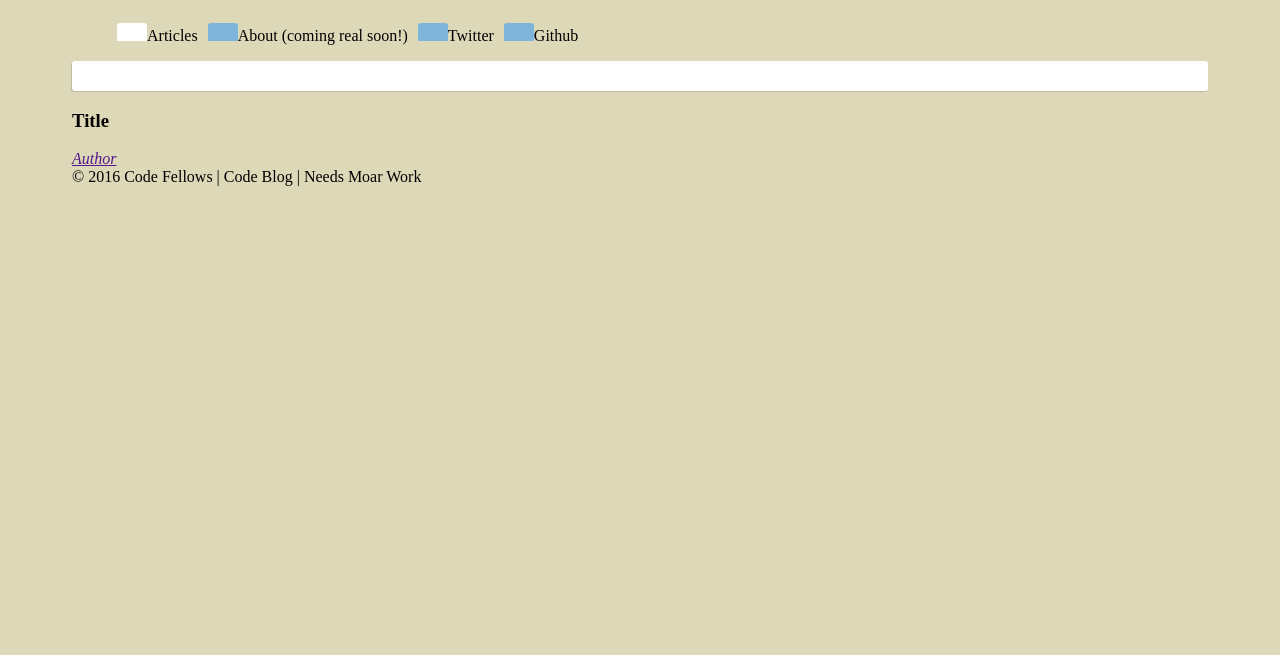
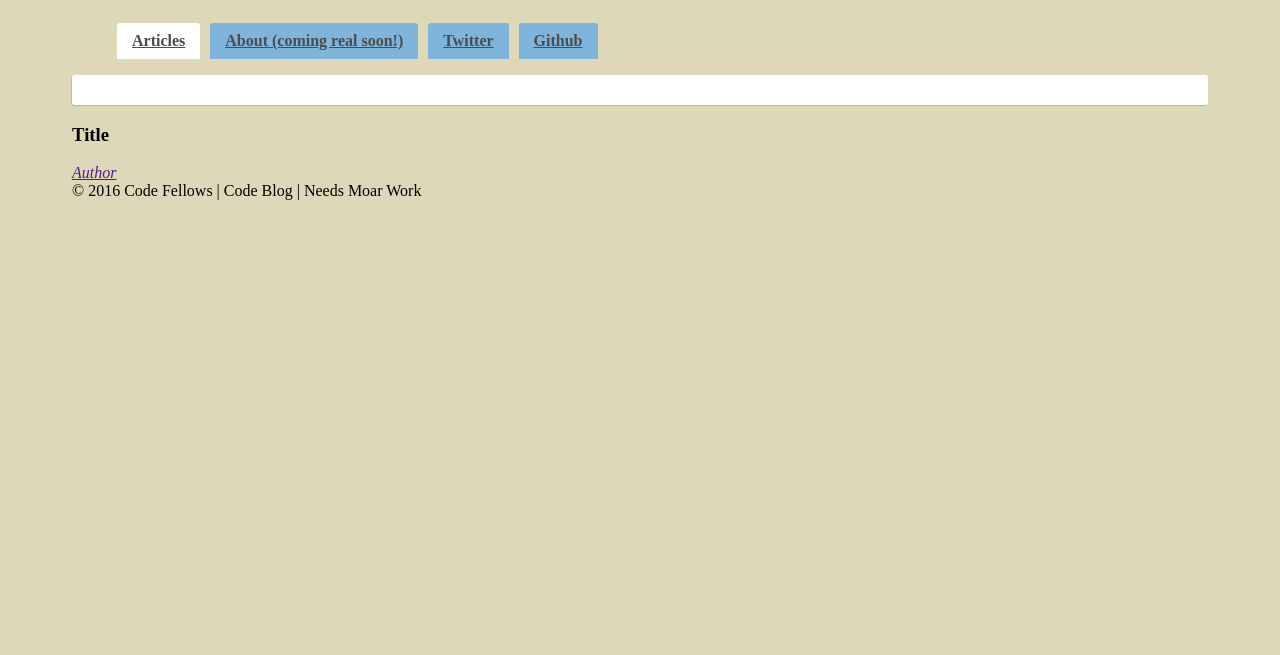
Before and after one commit to apalm112/code-blog, a plain HTML site: page index.html in a window 1280 px wide. Shown: the part 145-800 px from the top of the page. Drawn offline with nearby package versions, Linux system fonts and the light colour scheme.

Commit message:
Added a link for normalize style, more work on the nav tabs.

```diff
--- a/index.html
+++ b/index.html
@@ -18,10 +18,10 @@
             <div class="tabs">
                 <div id="info">
                 <ul class="tab-links">
-                    <li class="active"><a href="#tab-1"></a>Articles</li>
-                    <li><a href="#tab-4"></a>About (coming real soon!)</li>
-                    <li><a href="https://twitter.com/LawrenceHemphil"></a>Twitter</li>
-                    <li><a href="https://github.com/apalm112"></a>Github</li>
+                    <li class="active"><a href="#tab-1">Articles</a></li>
+                    <li><a href="#tab-4">About (coming real soon!)</a></li>
+                    <li><a href="https://twitter.com/LawrenceHemphil">Twitter</a></li>
+                    <li><a href="https://github.com/apalm112">Github</a></li>
                 </ul>
                 <div class="tab-content">
                     <div id="tab-1" class="tab active">
```
Also changed, not shown: README.md.
